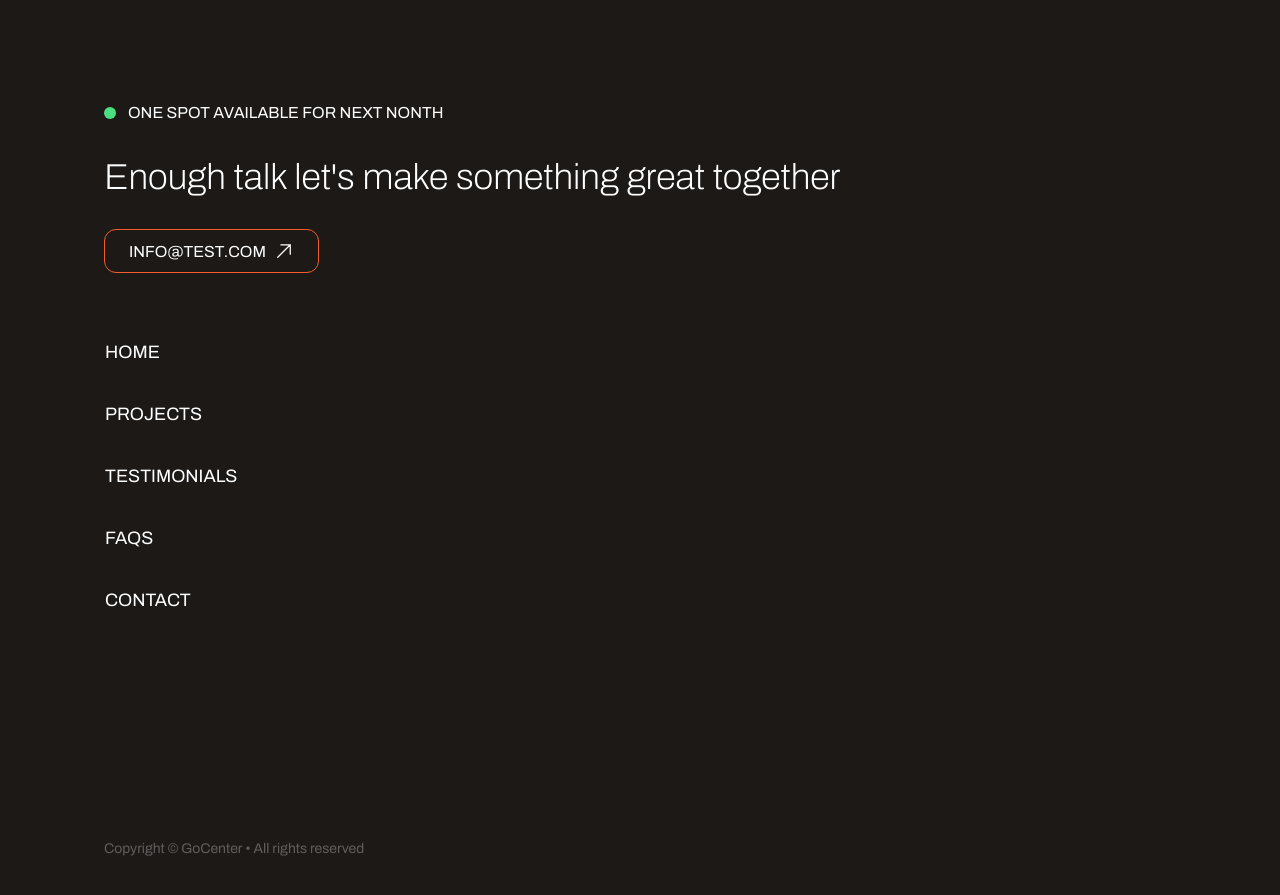
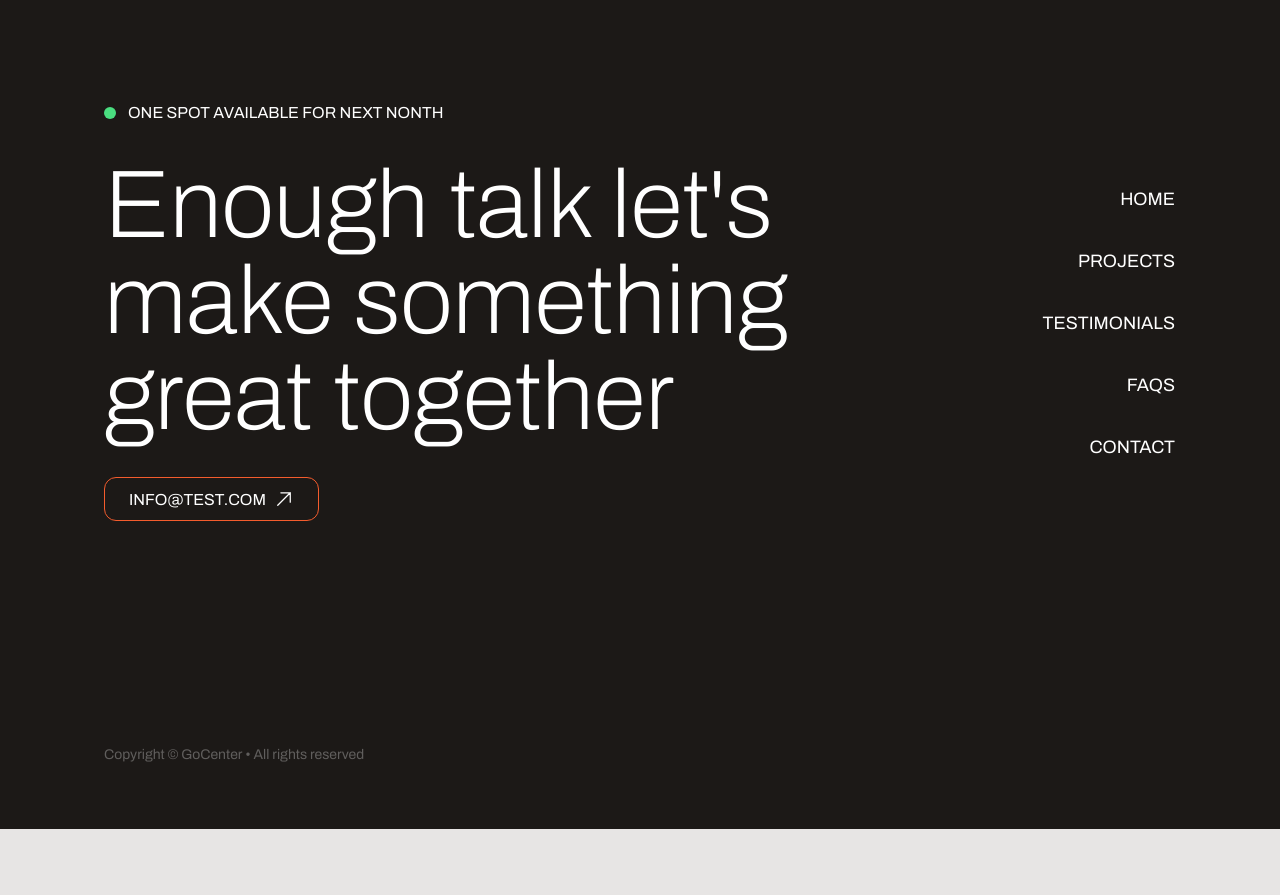
Before and after one commit to LRSORRENTI/Rustling-Oaks-Golf-Course, a Next.js app: page / in a window 1280 px wide. Shown: the part 5400-6295 px from the top of the page. After the commit the page ends 6229 px from the top, so only its background shows below. Built offline with nearby package versions, Linux system fonts and the light colour scheme.

Commit message:
Added most of footer markup and responsive styles

```diff
--- a/src/sections/Footer.tsx
+++ b/src/sections/Footer.tsx
@@ -27,15 +27,19 @@ const navItems = [
 ]
 
 const Footer: FC = () => {
-  return <footer className="bg-stone-900 text-white ">
+  return (
+  <footer className="bg-stone-900 text-white ">
     <div className="container">
       <div className="section">
-      <div className="flex items-center gap-3 ">
-        <div className="size-3 rounded-full bg-green-400"></div>
+        <div className="flex items-center gap-3 ">
+          <div className="size-3 rounded-full bg-green-400">
+          </div>
         <span className="uppercase">One spot available for next nonth</span>
       </div>
-      <h2 className="text-4xl mt-8 font-extralight">Enough talk let's make something great together</h2>
-         <Button variant="secondary"
+      <div className="grid md:grid-cols-3 md:items-center">
+        <div className="md:col-span-2">
+      <h2 className="text-4xl md:text-7xl lg:text-8xl mt-8 font-extralight">Enough talk let's make something great together</h2>
+        <Button variant="secondary"
          className="mt-8"
          iconAfter={
               <svg
@@ -50,8 +54,10 @@ const Footer: FC = () => {
               </svg>
           }>
             <p className="pt-[0.6rem]">info@test.com</p>
-          </Button>
-      <nav className="flex flex-col gap-8 mt-16">
+        </Button>
+        </div>
+        <div>
+      <nav className="flex flex-col md:items-end gap-8 mt-16 md:mt-0">
         {navItems.map(({ href, label}) => (
           <a href={href}
              key={label}>
@@ -61,9 +67,12 @@ const Footer: FC = () => {
         ))}
       </nav>
       </div>
+      </div>
+      </div>
       <p className="py-16 text-white/30 text-sm">Copyright &copy; GoCenter &bull; All rights reserved</p>
     </div>
   </footer>
+  )
 };
 
 export default Footer;
```
